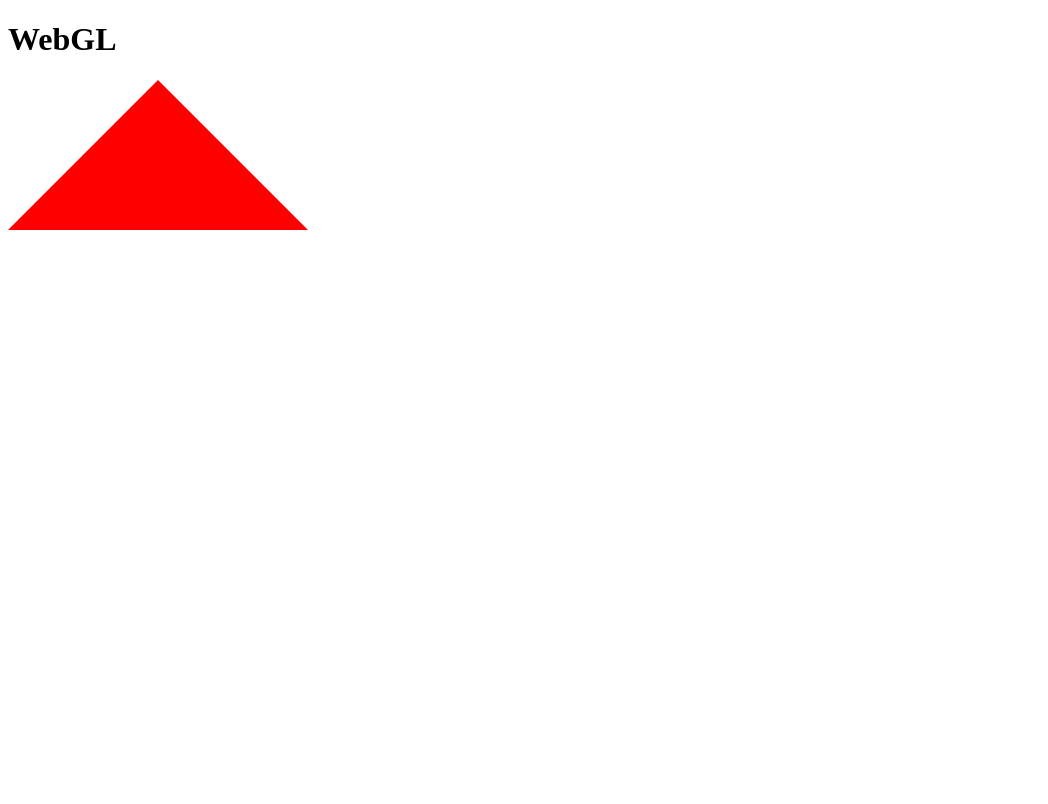
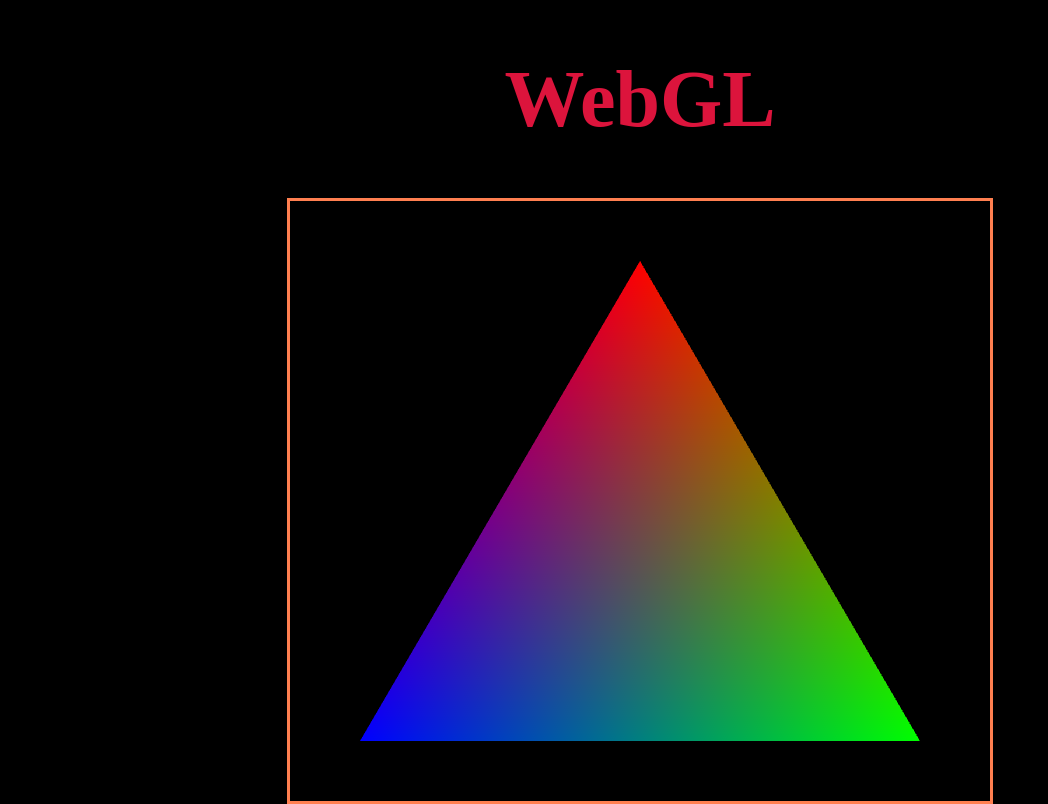
Before and after one commit to wlozan00/Zavrsni_rad_WebGL, a website: page public/index.html in a window 1280 px wide. Shown: the whole page, without its empty margins (0-1048 px from the left). Drawn offline with Linux system fonts and the light colour scheme.

Commit message:
Added color data and page styling

```diff
--- a/public/index.html
+++ b/public/index.html
@@ -6,12 +6,17 @@
     <meta http-equiv="X-UA-Compatible" content="IE=edge">
     <meta name="viewport" content="width=device-width, initial-scale=1.0">
     <title>WebGL</title>
+    <link rel="stylesheet" href="main.css">
     <script src="main.js" defer></script>
 </head>
 
 <body>
-    <h1>WebGL</h1>
-    <canvas></canvas>
+    <div class="title-section">
+        <h1>WebGL</h1>
+    </div>
+    <div class="content-section">
+        <canvas width="700px" height="600px"></canvas>
+    </div>
 </body>
 
 </html>
--- /dev/null
+++ b/public/main.css
@@ -0,0 +1,33 @@
+* {
+    box-sizing: border-box;
+}
+
+body {
+    margin: 0;
+    height: 100vh;
+    background-color: black;
+    display: flex;
+    flex-direction: column;
+    align-items: center;
+}
+
+.title-section {
+    display: flex;
+    justify-content: center;
+    align-items: center;
+    height: 30vh;
+}
+
+h1 {
+    color: crimson;
+    font-size: 5rem;
+}
+
+.content-section {
+    width: fit-content;
+    display: flex;
+    justify-content: center;
+    align-items: center;
+    border: solid;
+    border-color: coral;
+}
--- a/public/main.js
+++ b/public/main.js
@@ -1,54 +1,80 @@
+'use strict'
+
 const canvas = document.querySelector('canvas');
 const gl = canvas.getContext('webgl');
 
 if (!gl) {
-    throw new Error('Error, WebGL2 not supported');
+    throw new Error('Error, WebGL not supported');
 }
 
-// vertexData = [...]
-// create Buffer
-// load vertexData into Buffer
-// create vertex shader
-// create fragment shader
-// create program
-// attach shaders to program
-// enable vertex attributes
-// draw
-
+//set the vertex data
 
 const vertexData = [
-    0, 1, 0,
-    1, -1, 0, -1, -1, 0,
+    0, 0.8, 0,
+    0.8, -0.8, 0, -0.8, -0.8, 0
 ];
 
-const buffer = gl.createBuffer();
-gl.bindBuffer(gl.ARRAY_BUFFER, buffer);
+//initialize buffer to send the data to the GPU
 
+const positionBuffer = gl.createBuffer();
+gl.bindBuffer(gl.ARRAY_BUFFER, positionBuffer);
 gl.bufferData(gl.ARRAY_BUFFER, new Float32Array(vertexData), gl.STATIC_DRAW);
+
+const colorData = [
+    1, 0, 0,
+    0, 1, 0,
+    0, 0, 1
+];
+
+const colorBuffer = gl.createBuffer();
+gl.bindBuffer(gl.ARRAY_BUFFER, colorBuffer);
+gl.bufferData(gl.ARRAY_BUFFER, new Float32Array(colorData), gl.STATIC_DRAW);
+
+//add shaders
 
 const vertexShader = gl.createShader(gl.VERTEX_SHADER);
 gl.shaderSource(vertexShader, `
-attribute vec3 position;
-void main() {
+precision mediump float;
+attribute vec3 position;   //attributes are defined in vertex shader source code
+attribute vec3 color;
+varying vec3 vColor;
+
+void main(){
     gl_Position = vec4(position, 1);
+    vColor = color;
 }`);
 gl.compileShader(vertexShader);
 
 const fragmentShader = gl.createShader(gl.FRAGMENT_SHADER);
 gl.shaderSource(fragmentShader, `
+precision mediump float;
+varying vec3 vColor;
+
 void main() {
-    gl_FragColor = vec4(1, 0, 0, 1);
+    gl_FragColor = vec4(vColor, 1);
 }`);
 gl.compileShader(fragmentShader);
+
+//create program
 
 const program = gl.createProgram();
 gl.attachShader(program, vertexShader);
 gl.attachShader(program, fragmentShader);
 gl.linkProgram(program);
 
-const positionLocation = gl.getAttribLocation(program, 'position');
+//enable attributes
+
+const positionLocation = gl.getAttribLocation(program, `position`);
 gl.enableVertexAttribArray(positionLocation);
+gl.bindBuffer(gl.ARRAY_BUFFER, positionBuffer);
 gl.vertexAttribPointer(positionLocation, 3, gl.FLOAT, false, 0, 0);
+
+const colorLocation = gl.getAttribLocation(program, `color`);
+gl.enableVertexAttribArray(colorLocation);
+gl.bindBuffer(gl.ARRAY_BUFFER, colorBuffer);
+gl.vertexAttribPointer(colorLocation, 3, gl.FLOAT, false, 0, 0);
+
+//draw vertex
 
 gl.useProgram(program);
 gl.drawArrays(gl.TRIANGLES, 0, 3);
```
Also changed, not shown: info.js (added, +80 -0 lines).
